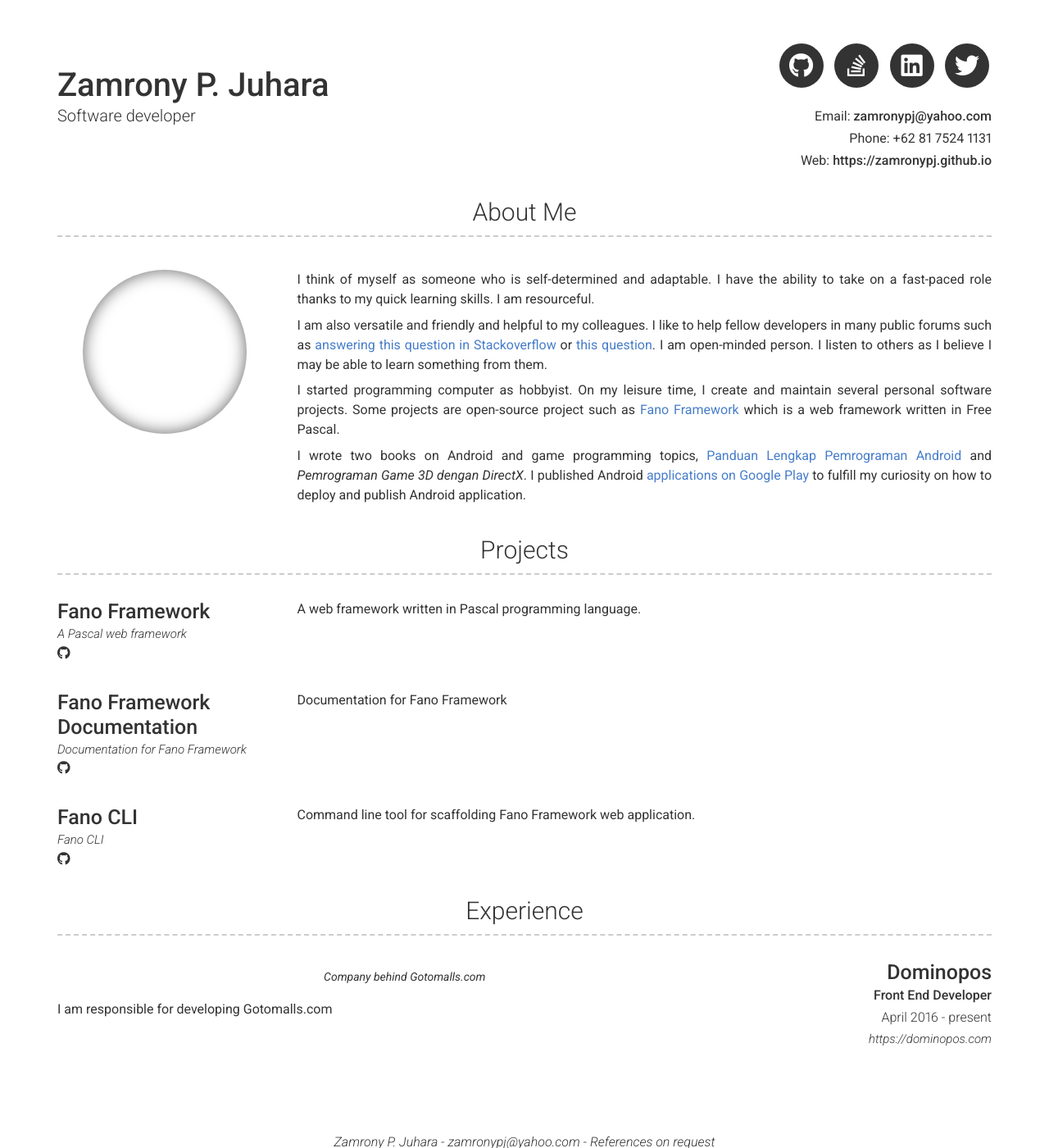
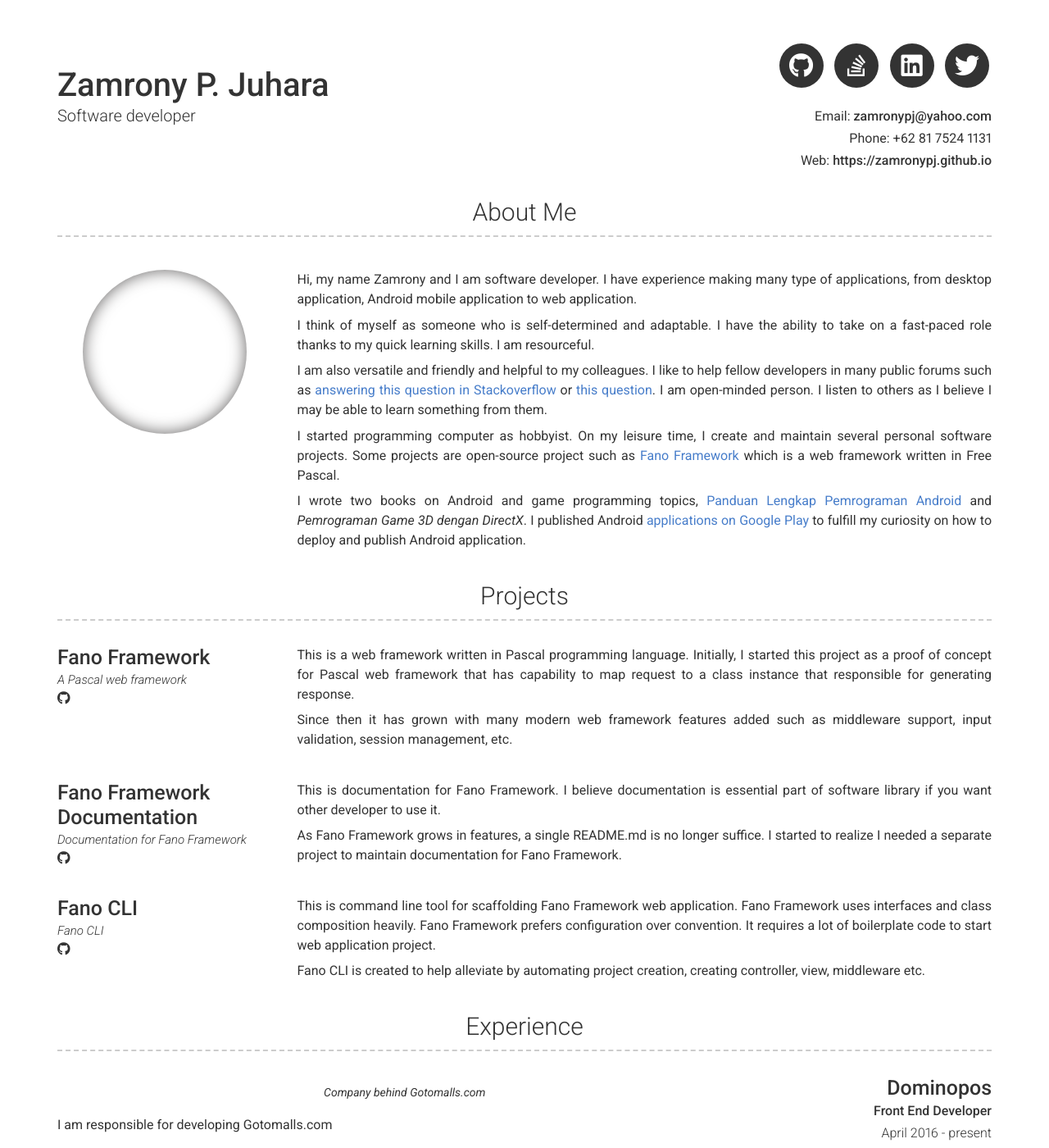
Before and after one commit to zamronypj/zamronypj.github.io, a Jekyll site: the page built from index.md, in a window 1280 px wide and 1400 px high. Shown: the whole window at 82% size. Built offline with Jekyll 4.4.1, drawn with Linux system fonts in a browser that asks for light colours; nearby versions of some CDN libraries.

Commit message:
edit project section

```diff
--- a/_config.yml
+++ b/_config.yml
@@ -52,6 +52,10 @@ linkedin_username: zamronypjuhara
 # about_title: About Me (Use this to override about section title)
 about_profile_image: Directory of profile image (eg. images/profile.jpg)
 about_content: | # this will include new lines to allow paragraphs
+    Hi, my name Zamrony and I am software developer. I have experience making
+    many type of applications, from desktop application, Android mobile application to
+    web application.
+
     I think of myself as someone who is self-determined and adaptable. I have the ability to take on a fast-paced role thanks to my quick learning skills. I am resourceful.
 
     I am also versatile and friendly and helpful to my colleagues. I like to help fellow developers in many public forums such as [answering this question in Stackoverflow](https://stackoverflow.com/questions/14054122/associate-an-object-with-marker-google-map-v2/39122553#39122553) or [this question](https://stackoverflow.com/questions/48738176/constraintlayout-how-to-align-centers-of-two-views-vertically/48738272#48738272).
@@ -75,7 +79,13 @@ content:
             icon: fab fa-github
             url: https://github.com/fanoframework/fano
         description: | # this will include new lines to allow paragraphs
-          A web framework written in Pascal programming language.
+          This is a web framework written in Pascal programming language. Initially,
+          I started this project as a proof of concept for Pascal web framework that
+          has capability to map request to a class instance that responsible for
+          generating response.
+
+          Since then it has grown with many modern web framework features added such
+          as middleware support, input validation, session management, etc.
       - layout: left
         title: Fano Framework Documentation
         link: https://fanoframework.github.io
@@ -85,7 +95,11 @@ content:
             icon: fab fa-github
             url: https://github.com/fanoframework/fanoframework.github.io
         description: | # this will include new lines to allow paragraphs
-          Documentation for Fano Framework
+          This is documentation for Fano Framework. I believe documentation is
+          essential part of software library if you want other developer to use it.
+
+          As Fano Framework grows in features, a single README.md is no longer suffice.
+          I started to realize I needed a separate project to maintain documentation for Fano Framework.
       - layout: left
         title: Fano CLI
         link: https://fanoframework.github.io
@@ -95,7 +109,13 @@ content:
             icon: fab fa-github
             url: https://github.com/fanoframework/fano-cli
         description: | # this will include new lines to allow paragraphs
-          Command line tool for scaffolding Fano Framework web application.
+          This is command line tool for scaffolding Fano Framework web application.
+          Fano Framework uses interfaces and class composition heavily.
+          Fano Framework prefers configuration over convention. It
+          requires a lot of boilerplate code to start web application project.
+
+          Fano CLI is created to help alleviate by automating project creation, creating controller, view,
+          middleware etc.
   - title: Experience
     layout: list
     content:
```
